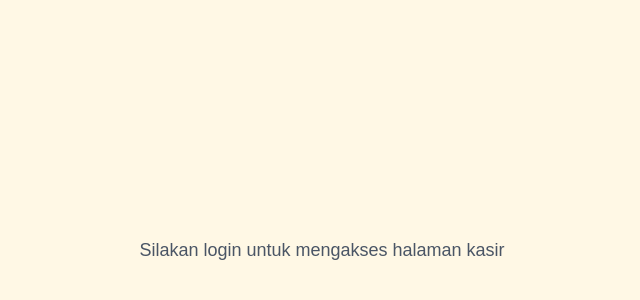
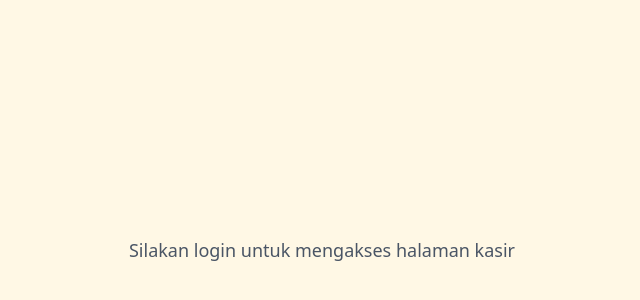
Before and after one commit to Faizlazuardi/nestacafe, a Next.js app: page /kasir in a window 1280 px wide. Shown: the part 150-450 px from the top of the page, without its empty margins (318-958 px from the left). Built offline with nearby package versions, Linux system fonts and the light colour scheme; no server answers.

Commit message:
refactor: Update font variables in globals.css and streamline action imports in actions.ts and page.tsx

```diff
--- a/app/globals.css
+++ b/app/globals.css
@@ -15,9 +15,6 @@
   --brand-800: #6C0710;
   --brand-900: #47040C;
   --brand-950: #2A0206;
-
-  --font-geist-sans: 'Droid Sans', sans-serif;
-  --font-geist-mono: 'Droid Sans Mono', monospace;
 }
 
 @theme inline {
@@ -37,7 +34,7 @@
 body {
   background: var(--background);
   color: var(--foreground);
-  font-family:'Droid Sans', sans-serif;;
+  font-family: var(--font-sans), sans-serif;
 }
 
 .nav {
--- a/app/kasir/actions.ts
+++ b/app/kasir/actions.ts
@@ -1,8 +1,17 @@
 "use server"
 
 import { createTransaction } from "@/lib/services/transaction";
+import { getCashierProducts as fetchCashierProducts, getMaterialStock as fetchMaterialStock } from "@/lib/services/product";
 import { CheckoutInput } from "./types";
 import { revalidatePath } from "next/cache";
+
+export async function getCashierProducts() {
+    return fetchCashierProducts();
+}
+
+export async function getMaterialStock(variantIds: bigint[]) {
+    return fetchMaterialStock(variantIds);
+}
 
 export async function checkoutAction(
     payload: CheckoutInput
--- a/app/kasir/page.tsx
+++ b/app/kasir/page.tsx
@@ -14,7 +14,7 @@ import { checkoutAction } from "./actions";
 import { CheckoutInput } from "./types";
 import { MaterialStock, CartItem } from "./types";
 import ProductCard from "./components/productCard";
-import { getCashierProducts, getMaterialStock } from "@/lib/services/product";
+import { getCashierProducts, getMaterialStock } from "./actions";
 import { MaterialUsageDetail, ProductForSale, ProductVariantForSale } from "@/lib/types/product";
 
 export default function Page() {
```
